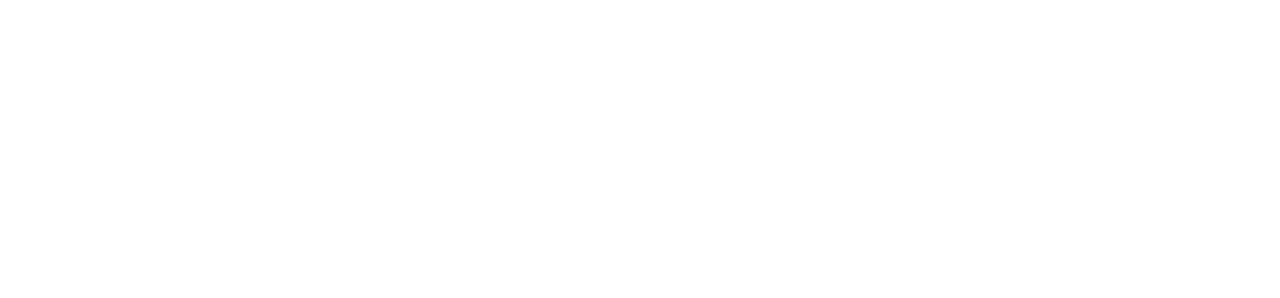
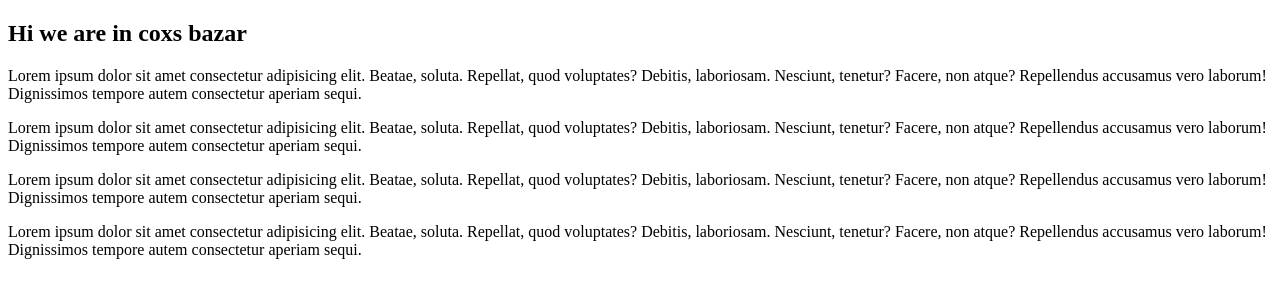
Before and after one commit to tmdsifat98/My-first-repo, a plain HTML site: page index.html in a window 1280 px wide. Drawn offline with Linux system fonts and the light colour scheme.

Commit message:
added div and paragraph

```diff
--- a/index.html
+++ b/index.html
@@ -3,9 +3,15 @@
 <head>
     <meta charset="UTF-8">
     <meta name="viewport" content="width=device-width, initial-scale=1.0">
-    <title>Document</title>
+    <title>coxs bazar vlog</title>
 </head>
 <body>
-
+    <div class="vlog">
+        <h2>Hi we are in coxs bazar</h2>
+        <p>Lorem ipsum dolor sit amet consectetur adipisicing elit. Beatae, soluta. Repellat, quod voluptates? Debitis, laboriosam. Nesciunt, tenetur? Facere, non atque? Repellendus accusamus vero laborum! Dignissimos tempore autem consectetur aperiam sequi.</p>
+        <p>Lorem ipsum dolor sit amet consectetur adipisicing elit. Beatae, soluta. Repellat, quod voluptates? Debitis, laboriosam. Nesciunt, tenetur? Facere, non atque? Repellendus accusamus vero laborum! Dignissimos tempore autem consectetur aperiam sequi.</p>
+        <p>Lorem ipsum dolor sit amet consectetur adipisicing elit. Beatae, soluta. Repellat, quod voluptates? Debitis, laboriosam. Nesciunt, tenetur? Facere, non atque? Repellendus accusamus vero laborum! Dignissimos tempore autem consectetur aperiam sequi.</p>
+        <p>Lorem ipsum dolor sit amet consectetur adipisicing elit. Beatae, soluta. Repellat, quod voluptates? Debitis, laboriosam. Nesciunt, tenetur? Facere, non atque? Repellendus accusamus vero laborum! Dignissimos tempore autem consectetur aperiam sequi.</p>
+    </div>
 </body>
 </html>
```
